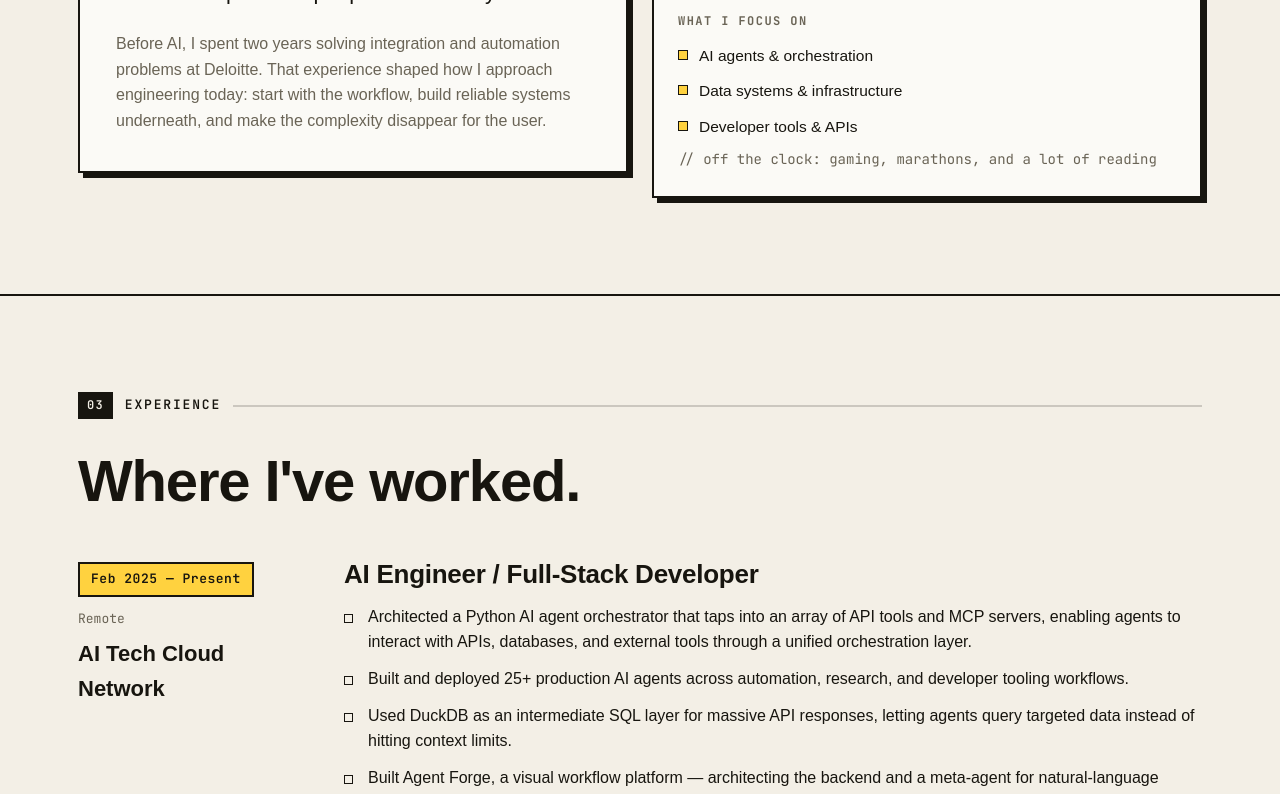
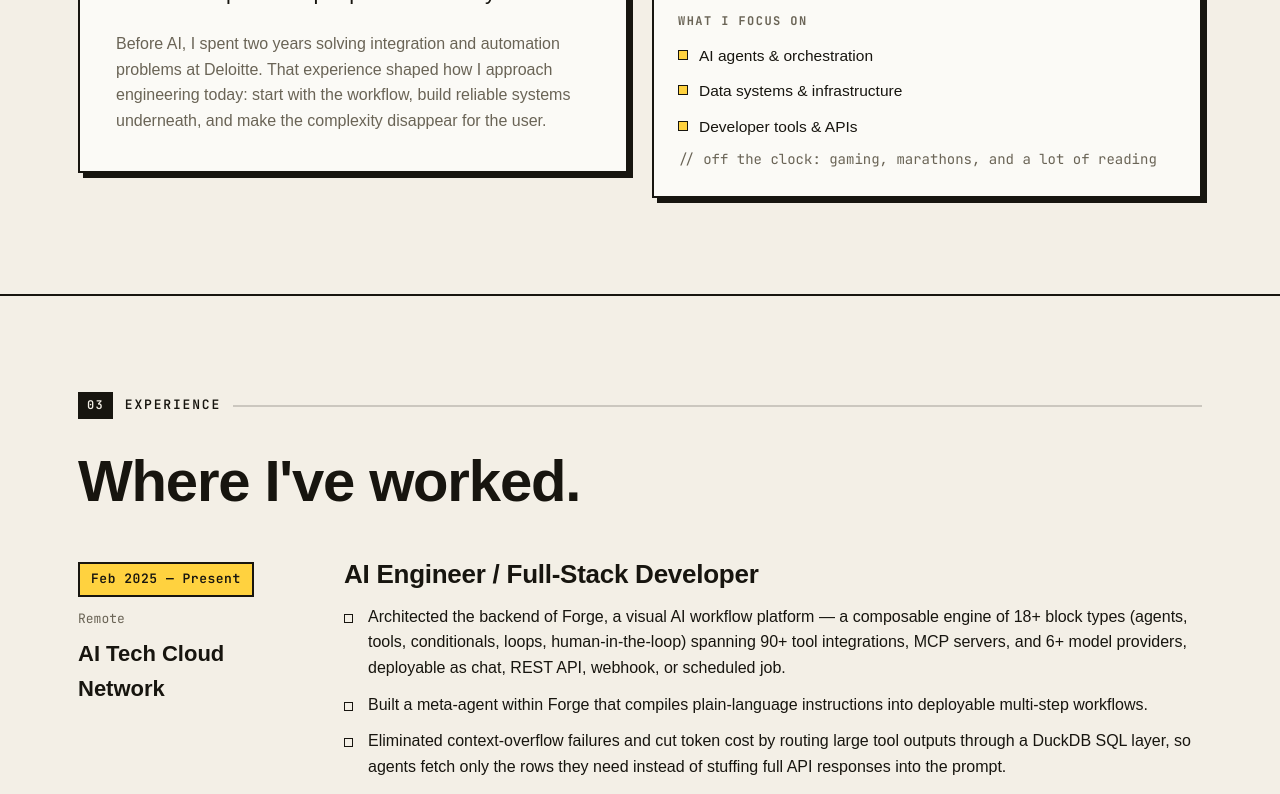
Before and after one commit to abhinavgkrishnan/portfolio, a Next.js app: page / in a window 1280 px wide. Shown: the part 3241-4035 px from the top of the page. Built offline with nearby package versions, Linux system fonts and the light colour scheme; a web font is replaced by a local one.

Commit message:
Resume Updates

```diff
--- a/src/data/resume.ts
+++ b/src/data/resume.ts
@@ -34,11 +34,10 @@ export const resumeData = {
             period: "Feb 2025 — Present",
             location: "Remote",
             description: [
-                "Architected a Python AI agent orchestrator that taps into an array of API tools and MCP servers, enabling agents to interact with APIs, databases, and external tools through a unified orchestration layer.",
-                "Built and deployed 25+ production AI agents across automation, research, and developer tooling workflows.",
-                "Used DuckDB as an intermediate SQL layer for massive API responses, letting agents query targeted data instead of hitting context limits.",
-                "Built Agent Forge, a visual workflow platform — architecting the backend and a meta-agent for natural-language workflow generation.",
-                "Managed full-stack deployment pipelines across Docker, Railway, Supabase, and Vercel.",
+                "Architected the backend of Forge, a visual AI workflow platform — a composable engine of 18+ block types (agents, tools, conditionals, loops, human-in-the-loop) spanning 90+ tool integrations, MCP servers, and 6+ model providers, deployable as chat, REST API, webhook, or scheduled job.",
+                "Built a meta-agent within Forge that compiles plain-language instructions into deployable multi-step workflows.",
+                "Eliminated context-overflow failures and cut token cost by routing large tool outputs through a DuckDB SQL layer, so agents fetch only the rows they need instead of stuffing full API responses into the prompt.",
+                "Owned end-to-end delivery of backend architecture through deployment, with production monitoring/logging and real-time multi-user collaboration.",
             ],
         },
         {
@@ -47,10 +46,10 @@ export const resumeData = {
             period: "Jan 2023 — Feb 2025",
             location: "Bangalore",
             description: [
-                "Delivered end-to-end Salesforce → NetSuite integrations using Boomi.",
-                "Collaborated with 5+ cross-functional teams to ensure accurate data transfer.",
-                "Developed and optimized 20+ SuiteScripts to automate processes.",
-                "Authored 100+ user stories and 30+ test scripts in Jira; built a custom SuiteBilling solution for a critical business need.",
+                "Delivered end-to-end Salesforce → NetSuite integrations using Boomi, collaborating with 5+ cross-functional teams to ensure accurate data transfer and system compatibility.",
+                "Developed and optimized 20+ SuiteScripts (JavaScript) to automate processes.",
+                "Built a custom SuiteBilling solution to address a critical business need not available natively in NetSuite.",
+                "Collaborated in the initiation of NetSuite AI automation efforts.",
             ],
         },
     ],
@@ -63,7 +62,7 @@ export const resumeData = {
             image: "/agentforge.png",
             description:
                 "A visual workflow builder for AI automation. Drag blocks onto a canvas, connect models, tools and Human-in-the-loop Blocks and deploy the result as an API, webhook, or scheduled job. I architected the backend and built the meta-agent that converts plain-language instructions into fully functioning workflows.",
-            chips: ["Meta-Agent", "Multi-Model", "60+ Tools", "Python", "Backend"],
+            chips: ["Meta-Agent", "Multi-Model", "90+ Tools", "Python", "Backend"],
         },
         {
             name: "OhSnap!",
```
Also changed, not shown: 1 other file (tests, documents, lock files or other folders).
